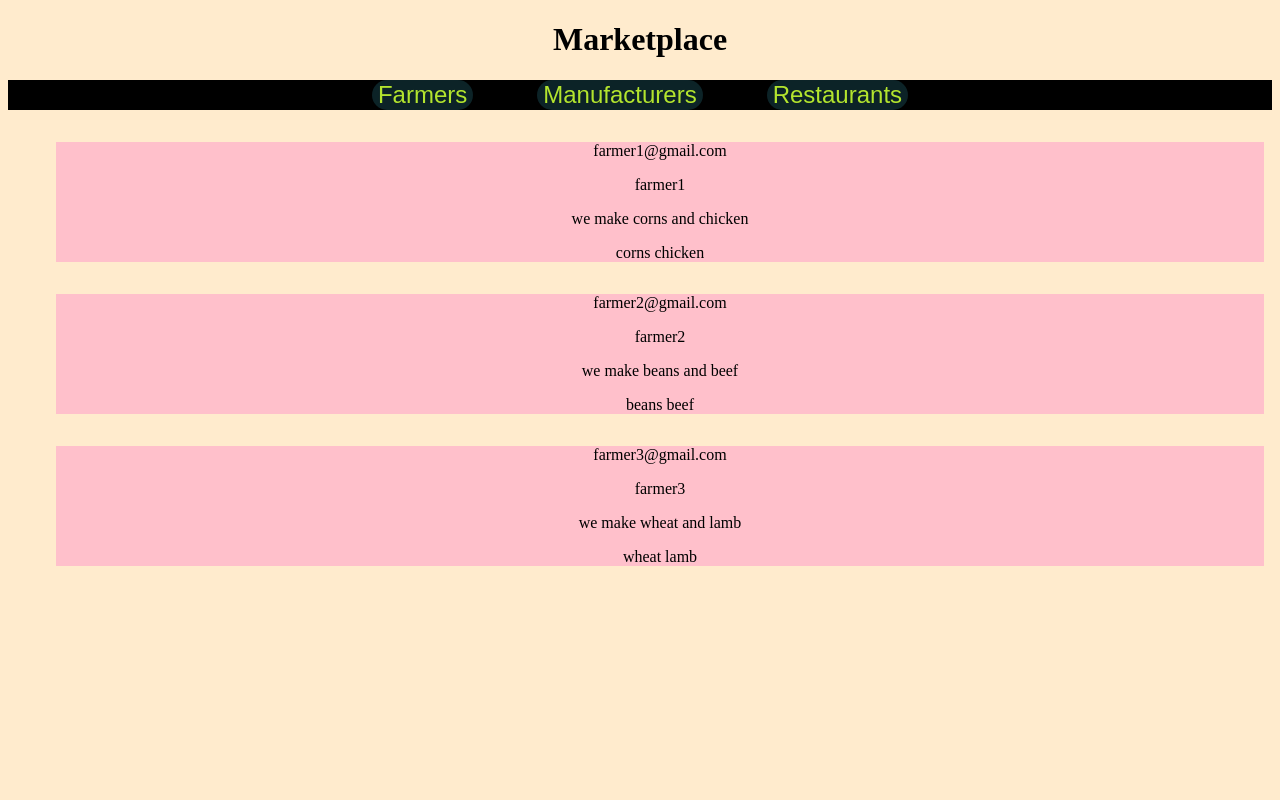
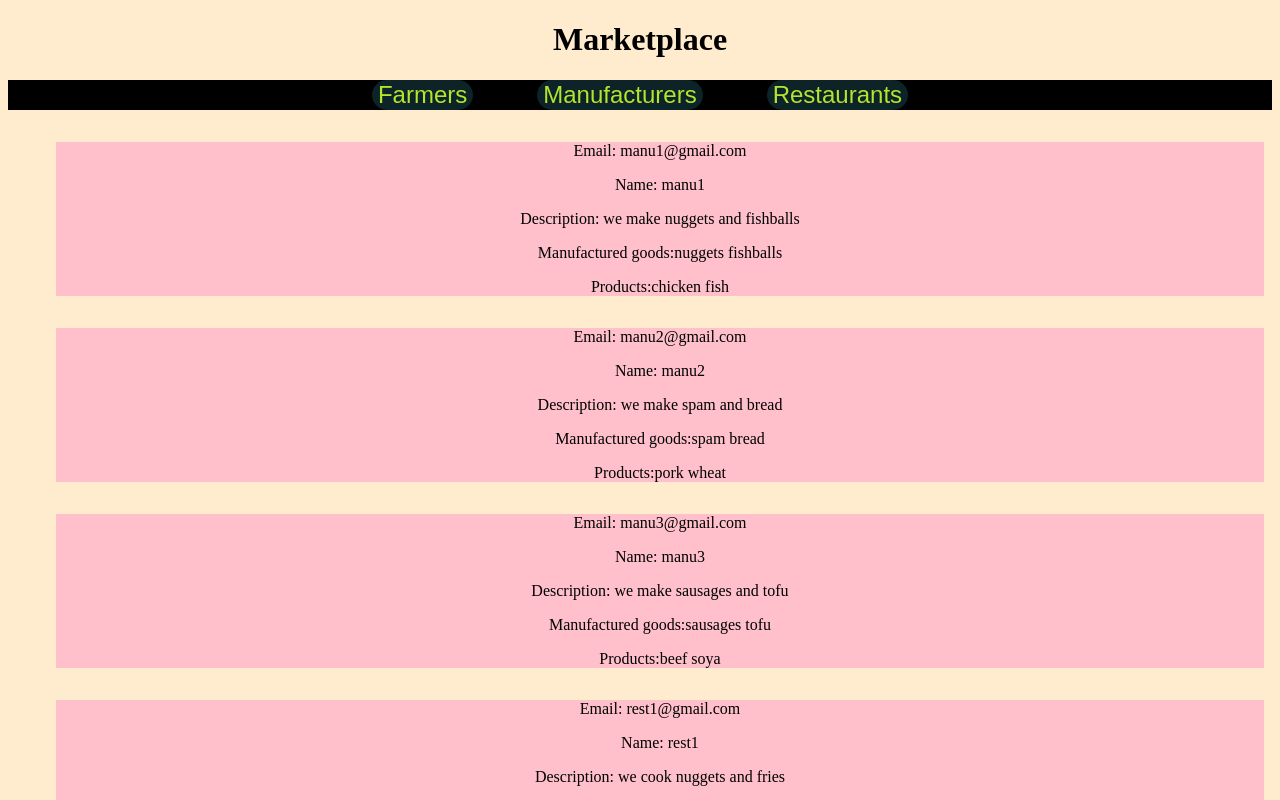
Before and after one commit to KayTi0304/app_hack, a React (Create React App) app: page /marketplace in a window 1280 px wide. Both pictures are taken after a click on the button "Manufacturers". Shown: the top 800 px of the page. Built offline with nearby package versions, Linux system fonts and the light colour scheme.

Commit message:
marketplace done

```diff
--- a/src/Pages/Marketplace.jsx
+++ b/src/Pages/Marketplace.jsx
@@ -1,4 +1,5 @@
 import "./Marketplace.css";
+import { useState } from "react";
 
 const farmers_data = [
   {
@@ -24,31 +25,155 @@ const farmers_data = [
   },
 ];
 
+const manufacturers_data = [
+  {
+    email: "manu1@gmail.com",
+    password: "manu1",
+    name: "manu1",
+    description: "we make nuggets and fishballs",
+    manu_goods: ["nuggets", "fishballs"],
+    ingredients: ["chicken", "fish"],
+  },
+  {
+    email: "manu2@gmail.com",
+    password: "manu2",
+    name: "manu2",
+    description: "we make spam and bread",
+    manu_goods: ["spam", "bread"],
+    ingredients: ["pork", "wheat"],
+  },
+  {
+    email: "manu3@gmail.com",
+    password: "manu3",
+    name: "manu3",
+    description: "we make sausages and tofu",
+    manu_goods: ["sausages", "tofu"],
+    ingredients: ["beef", "soya"],
+  },
+];
+
+const restaurants_data = [
+  {
+    email: "rest1@gmail.com",
+    password: "rest1",
+    name: "rest1",
+    description: "we cook nuggets and fries",
+    ingredients: ["nuggets", "potatoes"],
+  },
+  {
+    email: "rest2@gmail.com",
+    password: "rest2",
+    name: "rest2",
+    description: "we cook spam fried rice",
+    ingredients: ["spam", "rice"],
+  },
+  {
+    email: "rest3@gmail.com",
+    password: "rest3",
+    name: "rest3",
+    description: "we cook steamed tofu and sausage pizza",
+    ingredients: ["tofu", "sausage"],
+  },
+];
+
 const Marketplace = () => {
+  const [farmerB, setFarmerB] = useState(true);
+  const [manuB, setManuB] = useState(false);
+  const [restB, setRestB] = useState(false);
+
+  const setFarmerBHandler = () => {
+    setFarmerB(true);
+    setManuB(false);
+    setRestB(false);
+  };
+
+  const setManuBHandler = () => {
+    setFarmerB(false);
+    setManuB(true);
+    setRestB(true);
+  };
+
+  const setRestBHandler = () => {
+    setFarmerB(false);
+    setManuB(false);
+    setRestB(true);
+  };
+
   return (
     <div>
       <h1>Marketplace</h1>
       <section className="nav-bar">
-        <button className="btn-market">Farmers</button>
-        <button className="btn-market">Manufacturers</button>
-        <button className="btn-market">Restaurants</button>
+        <button className="btn-market" onClick={setFarmerBHandler}>
+          Farmers
+        </button>
+        <button className="btn-market" onClick={setManuBHandler}>
+          Manufacturers
+        </button>
+        <button className="btn-market" onClick={setRestBHandler}>
+          Restaurants
+        </button>
       </section>
       <section>
         <ul className="ulmarket">
-          {farmers_data.map((farmer) => (
-            <div className="cardprop">
-              <p>{farmer.email}</p>
-              <p>{farmer.name}</p>
-              <p>{farmer.description}</p>
-              <p>
-                <div>
+          {farmerB ? (
+            farmers_data.map((farmer) => (
+              <div className="cardprop">
+                <p>Email: {farmer.email}</p>
+                <p>Name: {farmer.name}</p>
+                <p>Description: {farmer.description}</p>
+                <p>
+                  Products:
                   {farmer.products.map((product) => (
                     <text>{product} </text>
                   ))}
-                </div>
-              </p>
-            </div>
-          ))}
+                </p>
+              </div>
+            ))
+          ) : (
+            <div></div>
+          )}
+
+          {manuB ? (
+            manufacturers_data.map((manu) => (
+              <div className="cardprop">
+                <p>Email: {manu.email}</p>
+                <p>Name: {manu.name}</p>
+                <p>Description: {manu.description}</p>
+                <p>
+                  Manufactured goods:
+                  {manu.manu_goods.map((manu_good) => (
+                    <text>{manu_good} </text>
+                  ))}
+                </p>
+                <p>
+                  Products:
+                  {manu.ingredients.map((ingredient) => (
+                    <text>{ingredient} </text>
+                  ))}
+                </p>
+              </div>
+            ))
+          ) : (
+            <div></div>
+          )}
+
+          {restB ? (
+            restaurants_data.map((restaurant) => (
+              <div className="cardprop">
+                <p>Email: {restaurant.email}</p>
+                <p>Name: {restaurant.name}</p>
+                <p>Description: {restaurant.description}</p>
+                <p>
+                  Ingredients:
+                  {restaurant.ingredients.map((ingredient) => (
+                    <text>{ingredient} </text>
+                  ))}
+                </p>
+              </div>
+            ))
+          ) : (
+            <div></div>
+          )}
         </ul>
       </section>
     </div>
```
